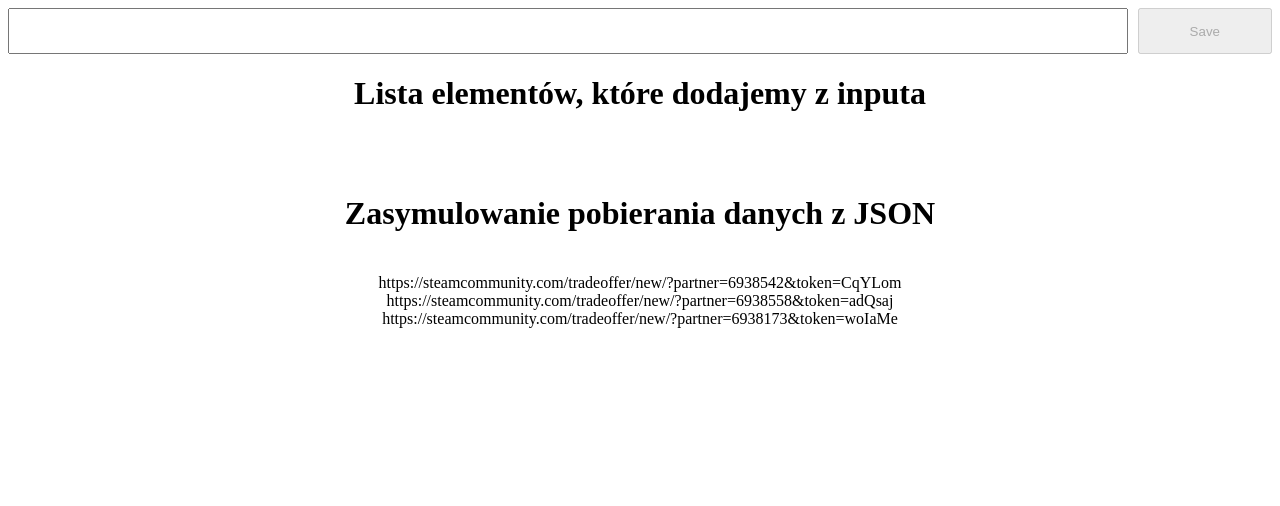
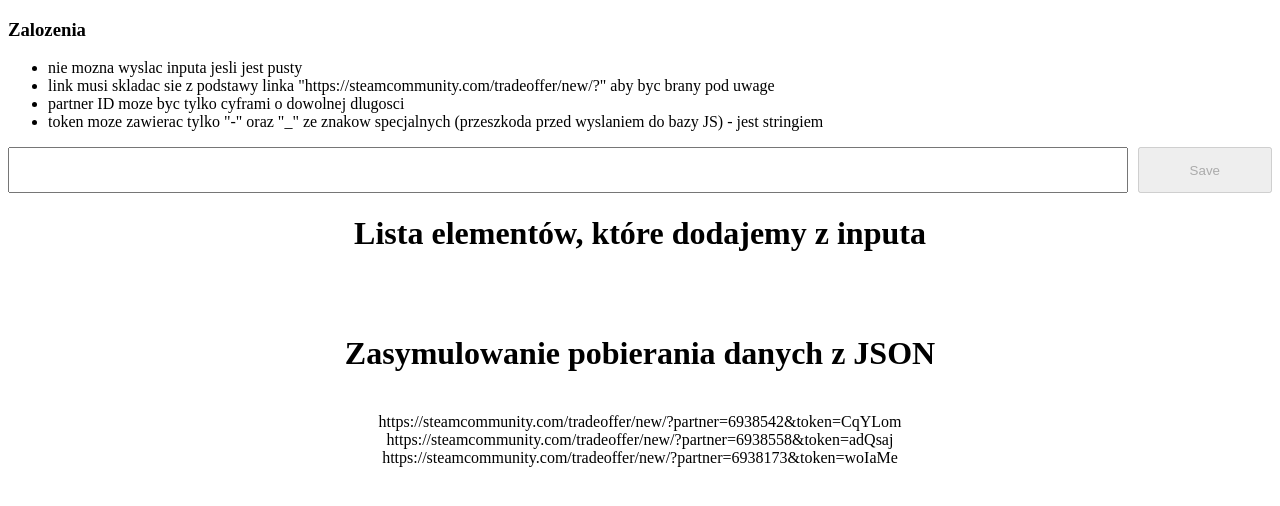
Before and after one commit to lemmyslaya/Link_validator, an Angular app: page / in a window 1280 px wide. Shown: the top 506 px of the page. Built offline with nearby package versions, Linux system fonts and the light colour scheme.

Commit message:
Adding assumptions

```diff
--- a/src/app/app.component.html
+++ b/src/app/app.component.html
@@ -1,3 +1,11 @@
+<h3>Zalozenia</h3>
+<ul>
+  <li>nie mozna wyslac inputa jesli jest pusty</li>
+  <li>link musi skladac sie z podstawy linka "https://steamcommunity.com/tradeoffer/new/?" aby byc brany pod uwage</li>
+  <li>partner ID moze byc tylko cyframi o dowolnej dlugosci</li>
+  <li>token moze zawierac tylko "-" oraz "_" ze znakow specjalnych (przeszkoda przed wyslaniem do bazy JS) - jest stringiem</li>
+</ul>
+
 <div class="container">
   <app-controls></app-controls>
   <app-list></app-list>
```
